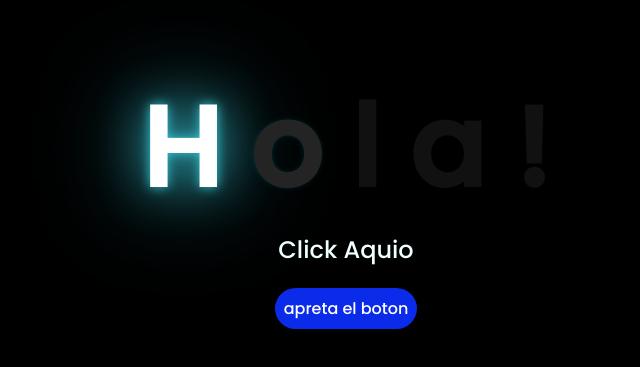
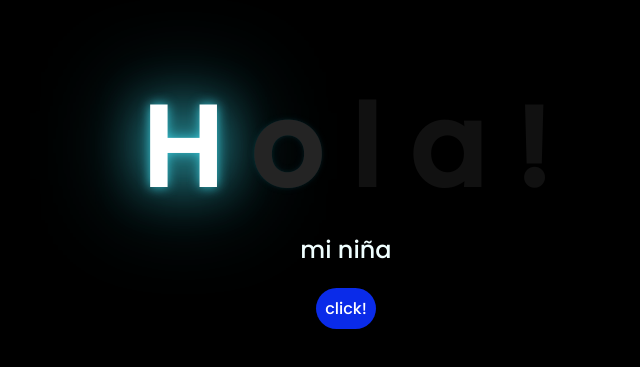
Before and after one commit to SamwareSystem/web, a plain HTML site: page index.html in a window 1280 px wide. Shown: the part 139-506 px from the top of the page, without its empty margins (302-942 px from the left). Drawn offline with Linux system fonts and the light colour scheme.

Commit message:
Update index.html

```diff
--- a/index.html
+++ b/index.html
@@ -7,7 +7,7 @@
     <meta name="viewport" content="width=device-width, initial-scale=1.0">
     <link rel="stylesheet" href="css/style.css">
     <link rel="icon" href="img/flowers.png" type="image/x-icon">
-    <title>jajajaj</title>
+    <title>sorpresa</title>
 </head>
 
 <body>
@@ -19,11 +19,11 @@
         <span>!</span>
     </div>
     <div class="description">
-        <span>Click Aquio</span>
+        <span>mi niña</span>
     </div>
     <div class="button">
         <button class="botones">
-            <a href="flower.html" style="color: #fff;">apreta el boton</a>
+            <a href="flower.html" style="color: #fff;">click!</a>
         </button>
     </div>
 
```
